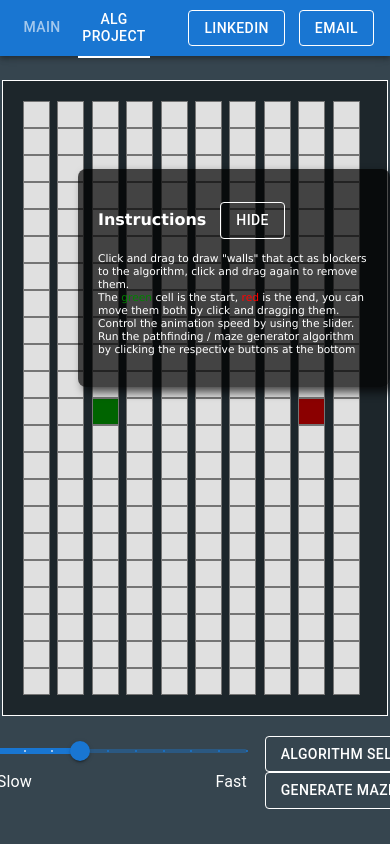
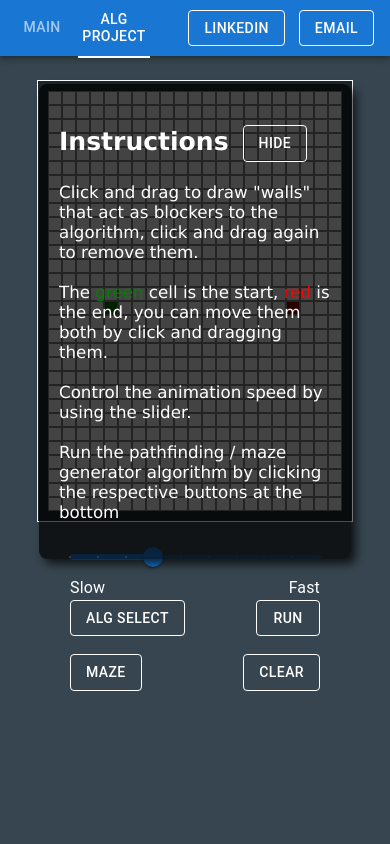
Before and after one commit to eyassino/Portfolio, a React (Create React App) app: page / in a window 390 px wide. Both pictures are taken after a click on the tab "ALG PROJECT". Built offline with nearby package versions, Linux system fonts and the light colour scheme; the HTML template or start-up script is replaced by a standard one.

Commit message:
Visually fixed a lot of the issues on mobile, and found out copy to clipboard on mobile is unexpectedly hard to implement, but I did it by hidden input field.

```diff
--- a/public/index.html
+++ b/public/index.html
@@ -2,7 +2,7 @@
 <html lang="en">
   <head>
     <meta charset="utf-8" />
-    <meta name="viewport" content="width=device-width, initial-scale=1" />
+    <meta name="viewport" content="width=device-width, initial-scale=1, user-scalable=no, shrink-to-fit=no, viewport-fit=cover">
     <meta name="theme-color" content="#000000" />
     <title>Emil Yassinov</title>
   </head>
--- a/src/App.js
+++ b/src/App.js
@@ -46,9 +46,9 @@ function a11yProps(index) {
 }
 
 function App() {
-
     const [page, setPage] = useState('Home');
     const [value, setValue] = React.useState(0);
+    const [isMobile] = useState(window.innerWidth <= 768);
 
     const handleChange = (event, newValue) => {
         setValue(newValue);
@@ -76,7 +76,7 @@ function App() {
                 <Toolbar sx={{ justifyContent: "space-between" }}>
                     <div></div>
 
-                    <div style={{position: "absolute", left: window.innerWidth <= 768 ? "20%" : "50%", transform: "translateX(-50%)"}}>
+                    <div style={{position: "absolute", left: isMobile ? "20%" : "50%", transform: "translateX(-50%)"}}>
                         <Tabs
                             sx={{ justifyContent: "space-between"}}
                             value={value}
@@ -88,10 +88,10 @@ function App() {
                             }}
                             textColor="inherit"
                             aria-label="full width tabs example"
-                            variant={window.innerWidth <= 768 ? "fullWidth" : "centered"}
+                            variant={isMobile ? "fullWidth" : "centered"}
                         >
-                            <Tab label={window.innerWidth <= 768 ? "Main" : "Main page"} {...a11yProps(0)} />
-                            <Tab label={window.innerWidth <= 768 ? "Alg project" : "Algorithm Project"} {...a11yProps(1)} />
+                            <Tab label={isMobile ? "Main" : "Main page"} {...a11yProps(0)} />
+                            <Tab label={isMobile ? "Alg project" : "Algorithm Project"} {...a11yProps(1)} />
                         </Tabs>
                     </div>
                     <div>
--- a/src/algorithmsPage.js
+++ b/src/algorithmsPage.js
@@ -5,14 +5,20 @@ import Button from "@mui/material/Button";
 import {Box, Menu, MenuItem, Slider, Typography} from "@mui/material";
 
 function AlgorithmsPage() {
+    const [isMobile] = useState(window.innerWidth <= 768);
     let cols;
     let rows;
-    let boxSize = 25;
+    let boxSize = isMobile ? 12 : 25;
 
     let windowWidth = window.innerWidth;
     let windowHeight = window.innerHeight;
     cols = Math.floor(windowWidth / boxSize / 1.5);
     rows = Math.floor(windowHeight / boxSize / 1.5);
+
+    if (isMobile){
+        rows = Math.floor(rows / 1.5);
+    }
+
     const [grid, setGrid] = useState(
         Array.from({ length: rows }, () =>
             Array.from({ length: cols }, () => ({ type: null }))
@@ -174,6 +180,22 @@ function AlgorithmsPage() {
         setHoveredRow(null);
         setHoveredCol(null);
     };
+
+    const handleTouchStart = (e, row, col) => {
+        e.preventDefault();
+        handleMouseDown(row, col);
+    }
+
+    const handleTouchMove = (e, row, col) => {
+        e.preventDefault();
+        handleMouseEnter(row, col);
+    }
+
+    const handleTouchEnd = (e, row, col) => {
+        e.preventDefault();
+        handleMouseUp(row, col);
+        handleMouseLeave();
+    }
 
     function setCell(x, y, type, vital = false) {
         if ((grid[x]?.[y]?.type === "start" || grid[x]?.[y]?.type === "destination") && !vital) {
@@ -383,7 +405,7 @@ function AlgorithmsPage() {
     }
 
     const [anchorEl, setAnchorEl] = React.useState(null);
-    const [algSelection, setAlgSelection] = React.useState("Algorithm selection");
+    const [algSelection, setAlgSelection] = React.useState(isMobile ? "Alg Select" : "Algorithm selection");
     const open = Boolean(anchorEl);
     const handleClick = (event) => {
         setAnchorEl(event.currentTarget);
@@ -560,12 +582,15 @@ function AlgorithmsPage() {
                     </h2>
                 </header>
                 <p>Click and drag to draw "walls" that act as blockers to the algorithm, click and drag again to remove them.
+                    <br/>
                     <br/>The
                     <span style={{color: "green"}}> green </span>
                     cell is the start,
                     <span style={{color: "red"}}> red </span>
                     is the end, you can move them both by click and dragging them.
+                    <br/>
                     <br/>Control the animation speed by using the slider.
+                    <br/>
                     <br/>Run the pathfinding / maze generator algorithm by clicking the respective buttons at the bottom
                 </p>
             </div>
@@ -594,13 +619,16 @@ function AlgorithmsPage() {
                                 onMouseDown={() => handleMouseDown(rowIndex, colIndex)}
                                 onMouseEnter={() => handleMouseEnter(rowIndex, colIndex)}
                                 onMouseUp={() => handleMouseUp(rowIndex, colIndex)}
+                                onTouchStart={(e) => handleTouchStart(e, rowIndex, colIndex)}
+                                onTouchMove={(e) => handleTouchMove(e, rowIndex, colIndex)}
+                                onTouchEnd={(e) => handleTouchEnd(e, rowIndex, colIndex)}
                             ></div>
                         );
                     })
                 )}
             </div>
-            <Box justifyContent="center" sx={{ display: '-webkit-box'}}>
-                <Box sx={{ width: 250, marginRight: 1 + 'em'}}>
+            <Box justifyContent="center" sx={{ display: isMobile ? `grid`: '-webkit-box'}}>
+                <Box sx={{ width: 250, marginRight: isMobile ? `0em` : `1em`}}>
                     <Slider
                         aria-label="Animation speed"
                         defaultValue={4}
@@ -620,6 +648,8 @@ function AlgorithmsPage() {
                         </Typography>
                     </Box>
                 </Box>
+                { !isMobile &&
+                <React.Fragment>
 
                 <Button
                     color="inherit"
@@ -633,6 +663,7 @@ function AlgorithmsPage() {
                 >
                     {algSelection}
                 </Button>
+
                 <Menu
                     id="basic-menu"
                     anchorEl={anchorEl}
@@ -647,9 +678,52 @@ function AlgorithmsPage() {
                     <MenuItem onClick={aStarSelected}>A star</MenuItem>
                 </Menu>
 
-                <Button disabled={algRunning} style={{marginRight: 1 + 'em'}} variant="outlined" color="inherit" onClick={runAlgorithm}>Run algorithm</Button>
-                <Button disabled={algRunning} style={{marginRight: 1 + 'em'}} variant="outlined" color="inherit" onClick={mazeCreator}>Generate maze</Button>
+                <Button disabled={algRunning} style={{marginRight: 1 + 'em'}} variant="outlined" color="inherit" onClick={runAlgorithm}>{isMobile ? `Run` : `Run algorithm`}</Button>
+                <Button disabled={algRunning} style={{marginRight: 1 + 'em'}} variant="outlined" color="inherit" onClick={mazeCreator}>{isMobile ? `Maze` : `Generate maze`}</Button>
                 <Button variant="outlined" color="inherit" onClick={resetGrid}>Clear</Button>
+                </React.Fragment>
+                }
+
+                { isMobile &&
+                    <React.Fragment>
+                        <Box>
+                            <Button
+                                color="inherit"
+                                variant="outlined"
+                                id="basic-button"
+                                aria-controls={open ? 'basic-menu' : undefined}
+                                aria-haspopup="true"
+                                aria-expanded={open ? 'true' : undefined}
+                                style={{marginRight: 1 + 'em'}}
+                                onClick={handleClick}
+                            >
+                                {algSelection}
+                            </Button>
+
+                            <Menu
+                                id="basic-menu"
+                                anchorEl={anchorEl}
+                                open={open}
+                                onClose={handleClose}
+                                MenuListProps={{
+                                    'aria-labelledby': 'basic-button',
+                                }}
+                            >
+                                <MenuItem onClick={bfsSelected}>Breadth first search (Dijkstra)</MenuItem>
+                                <MenuItem onClick={dfsSelected}>Depth first search</MenuItem>
+                                <MenuItem onClick={aStarSelected}>A star</MenuItem>
+                            </Menu>
+
+                            <Button disabled={algRunning} style={{float: "right"}} variant="outlined" color="inherit" onClick={runAlgorithm}>Run</Button>
+                        </Box>
+
+                        <Box sx={{marginTop: 1 + 'em'}}>
+                            <Button variant="outlined" style={{float: "right"}} color="inherit" onClick={resetGrid}>Clear</Button>
+                            <Button disabled={algRunning} style={{float: "left"}} variant="outlined" color="inherit" onClick={mazeCreator}>Maze</Button>
+                        </Box>
+                    </React.Fragment>
+                }
+
             </Box>
         </div>
     );
--- a/src/index.css
+++ b/src/index.css
@@ -1,5 +1,6 @@
-body {
+body, html {
   margin: 0;
+  padding: 0;
   font-family: -apple-system, BlinkMacSystemFont, 'Segoe UI', 'Roboto', 'Oxygen',
     'Ubuntu', 'Cantarell', 'Fira Sans', 'Droid Sans', 'Helvetica Neue',
     sans-serif;
@@ -174,21 +175,38 @@ code {
 
 .popup {
     position: fixed;
+    z-index: 10;
     top: 20%;
     left: 20%;
+    right: 20%;
     padding: 20px;
     background-color: rgba(0, 0, 0, 0.7);
     color: #fff;
     border-radius: 8px;
     box-shadow: 5px 5px 10px rgba(0, 0, 0, 0.7);
     cursor: default;
-    font-size: 60%;
+    font-size: calc(4px + 2vmin);
     font-family: Verdana;
     user-select:none !important;
 }
 
-/*main page*/
+/* CSS for phones / smaller screens */
 @media (max-width: 1000px) {
+    .algorithm-box {
+        padding: 10px;
+    }
+
+    .box {
+        width: 12px;
+        height: 12px;
+    }
+
+    .popup {
+        font-size: calc(5px + 3vmin);
+        left: 10%;
+        right: 10%;
+    }
+
     .information-box {
         margin: 20px 10px;
         font-size: calc(4px + 2vmin);
@@ -223,12 +241,29 @@ code {
 }
 
 @media (max-width: 500px) {
+    .algorithm-box {
+        padding: 10px;
+    }
+
+    .box {
+        width: 12px;
+        height: 12px;
+    }
+
+    .popup {
+        font-size: calc(5px + 3vmin);
+        left: 10%;
+        right: 10%;
+        top: 10%;
+    }
+
     .information-box {
         margin: 20px 5px;
         font-size: calc(5px + 3vmin);
     }
 
     .about-box {
+        top: 90%;
         width: 30%;
         height: 30%;
         font-size: calc(3px + 2vmin);
--- a/src/mainPage.js
+++ b/src/mainPage.js
@@ -37,7 +37,7 @@ function MainPage() {
 
                               • I was an intern at GlobalVision where I created an automation project from scratch using selenium in Node.js ⬢
 
-                              • Previously I was a software developer at SpryPoint where I worked on a web application with a focus on mobile portability 📱
+                              • Previously I was a software developer at SpryPoint where I worked on a web application with a focus on mobile portability, even this site is mobile friendly, try it! 📱
 
                               • In my spare time one of my favourite hobbies includes playing video games 🎮
 
--- a/src/textBox.js
+++ b/src/textBox.js
@@ -36,7 +36,7 @@ function TextBox({ content, onMouseEnter, onClick, direction}) {
 
             setScroll((prevScrollY) => {
                 const newScrollY = prevScrollY + e.deltaY * 0.5;
-                return Math.max(0, Math.min(newScrollY, 110)); // uses percentage, but since the boxes are unequel sizes
+                return Math.max(0, Math.min(newScrollY, 120)); // uses percentage, but since the boxes are unequel sizes
             });                                                      // the percent max is 120
         };
 
@@ -49,7 +49,7 @@ function TextBox({ content, onMouseEnter, onClick, direction}) {
             const deltaY = startY - e.touches[0].clientY;
             setScroll((prevScrollY) => {
                 const newScrollY = prevScrollY + deltaY * 0.5;
-                return Math.max(0, Math.min(newScrollY, 110));
+                return Math.max(0, Math.min(newScrollY, 105));
             });
         }
 
```
Also changed, not shown: src/snackBarWrapper.js (+21 -2 lines).
